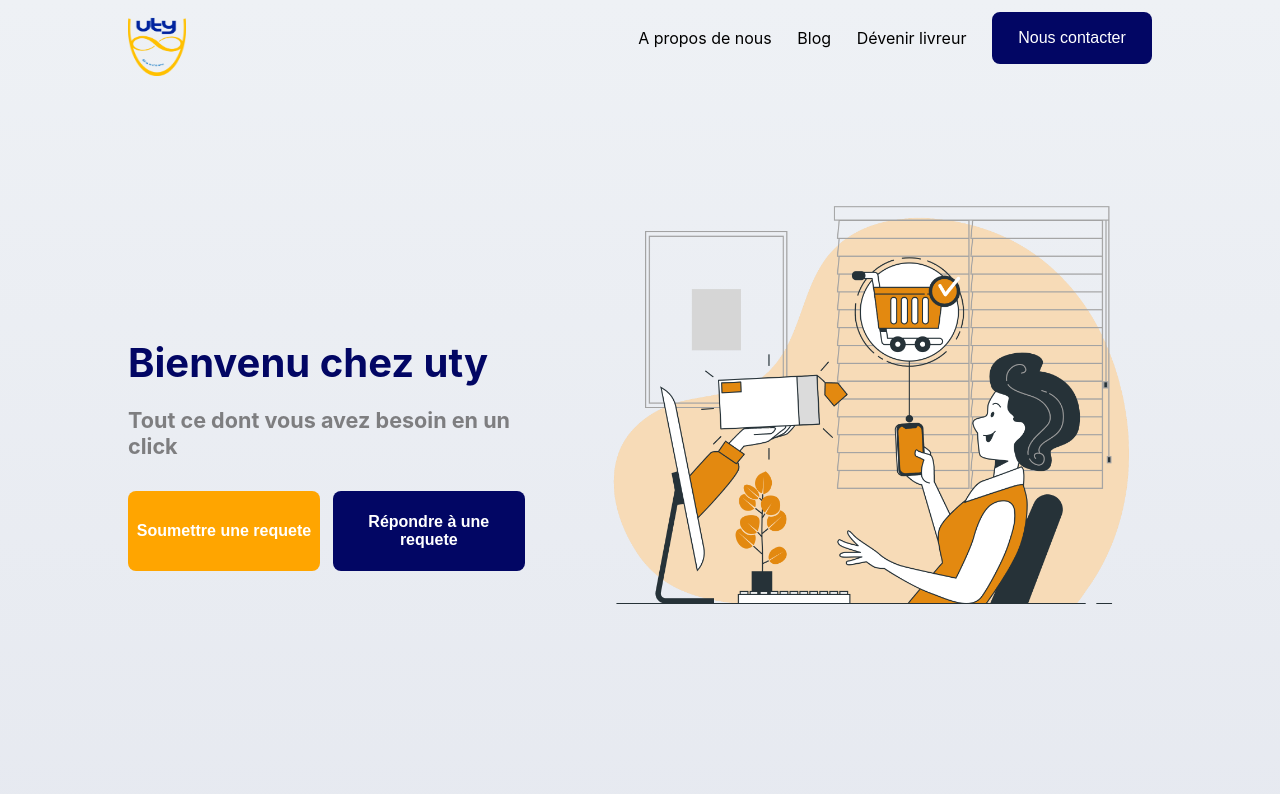
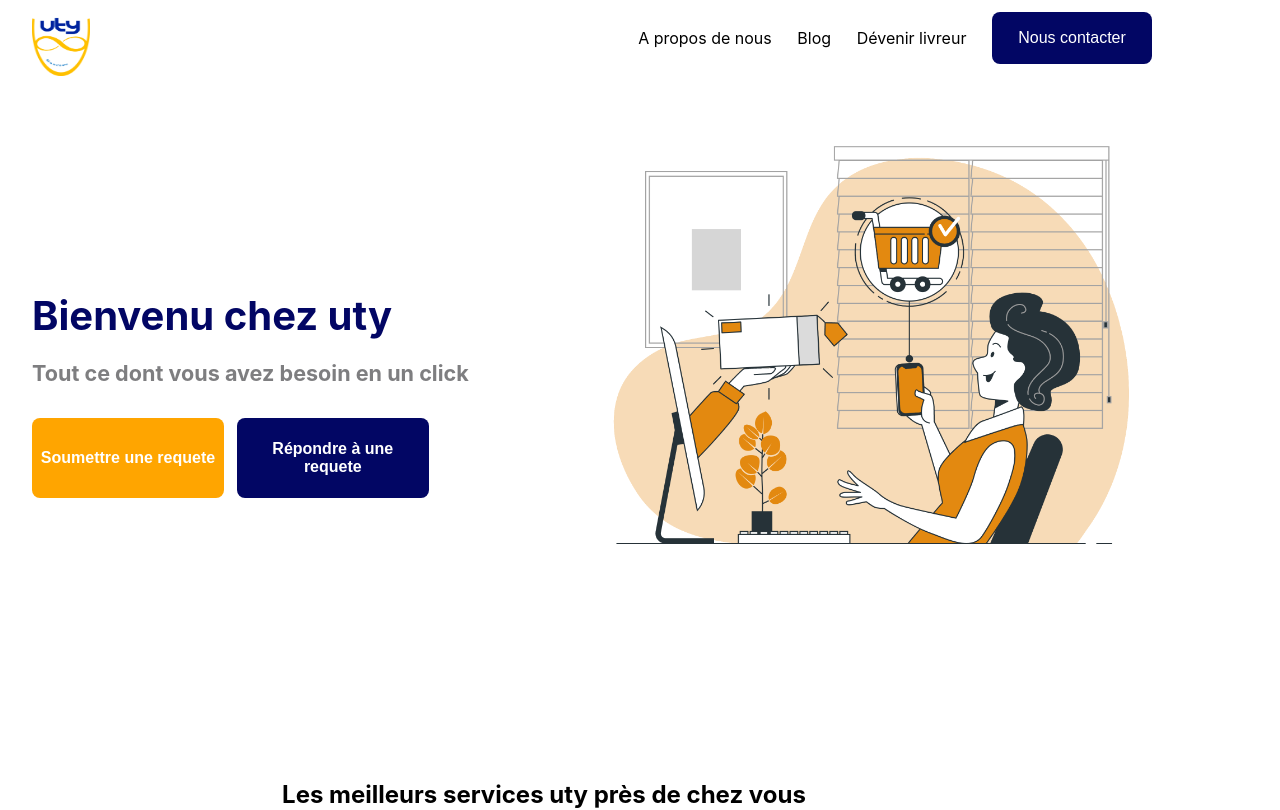
Before and after one commit to GroupeBH/uty-web-client, a React (Create React App) app: page / in a window 1280 px wide. Shown: the top 810 px of the page. Built offline with nearby package versions, Linux system fonts and the light colour scheme.

Commit message:
fix:redirect-page

```diff
--- a/package.json
+++ b/package.json
@@ -38,7 +38,8 @@
     "socket.io-client": "^4.5.4",
     "styled-components": "^5.3.6",
     "web-vitals": "^2.1.4",
-    "yup": "^0.32.11"
+    "yup": "^0.32.11",
+    "zustand": "^4.3.3"
   },
   "scripts": {
     "start": "react-scripts start",
--- a/src/pages/Offer.jsx
+++ b/src/pages/Offer.jsx
@@ -99,8 +99,6 @@
     display: flex;
     align-items: center;
     justify-content: space-between;
-    margin-left: -5vw;
-    margin-right: -5vw;
     background-image: linear-gradient(to top, #e6e9f0 0%, #eef1f5 100%);
     padding: 1vh 5vw;
     margin-bottom: 2.5vh;
@@ -143,6 +141,23 @@
       padding-left: 2vw;
     }
   }
+  .not__offers {
+    display: flex;
+    justify-content: center;
+    align-items: center;
+    height: 85vh;
+    width: 100vw;
+    img {
+      height: 45vh;
+      width: 40vh;
+    }
+    p {
+      color: #5f6161;
+      span {
+        color: orange;
+      }
+    }
+  }
 `
 
 export default Offer
--- a/src/pages/Redirect.jsx
+++ b/src/pages/Redirect.jsx
@@ -78,12 +78,11 @@
 }
 
 const Container = styled.div`
+  @media all and (max-width: 800px) {
     height: 100vh;
-  /* display: flex;
+    display: flex;
     justify-content: center;
-  align-items: center; */
-  padding-top: 7.5vh;
-  padding-left: 7.5vw;
+    align-items: center;
     background-image: linear-gradient(to top, #e6e9f0 0%, #eef1f5 100%);
     .desktop__display {
       display: none;
@@ -125,6 +124,8 @@
         font-weight: bold;
       }
     }
+  }
+
   @media all and (min-width: 992px) {
     /* background-image: linear-gradient(to top, #e6e9f0 0%, #eef1f5 100%); */
     .desktop__display {
--- a/src/pages_provider/Dashboard.jsx
+++ b/src/pages_provider/Dashboard.jsx
@@ -12,6 +12,7 @@
 import pubPrice from '../assets/Dépenses Pub.png'
 import map from '../assets/map.png'
 import { useGeolocated } from 'react-geolocated'
+import { useBookStore } from '../utils/Store'
 
 function Dashboard() {
   let navigate = useNavigate()
@@ -19,7 +20,8 @@
   const socket = useRef()
   const [notifications, setNotifications] = useState([])
   const [location, setLocation] = useState()
-
+  const latitude = useBookStore((state) => state.latitude)
+  const updateLatitude = useBookStore((state) => state.updateLatitude)
   const { coords, isGeolocationAvailable, isGeolocationEnabled } =
     useGeolocated({
       positionOptions: {
@@ -34,7 +36,8 @@
 
   useEffect(() => {
     setLocation(coords)
-    console.log(location)
+    updateLatitude(coords.latitude)
+    console.log(latitude)
     socket.current = io('http://localhost:5200')
     socket.current.emit('add-user', currentUser._id, currentUser.username)
   }, [currentUser])
@@ -101,7 +104,7 @@
         <div
           className="commande__link"
           onClick={() => {
-            localStorage.setItem('currentLocation', JSON.stringify(location))
+            localStorage.setItem('currentLocation', location)
             navigate('/DeliveryOne')
           }}
         >
--- a/src/utils/Constants.js
+++ /dev/null
@@ -1 +0,0 @@
-export const reducerCases = {}
--- /dev/null
+++ b/src/utils/Store.js
@@ -0,0 +1,14 @@
+import create from 'zustand'
+
+export const useBookStore = create((set, get) => ({
+  latitude: 0,
+  longitude: 0,
+  updateLatitude: (newLatitude) => {
+    const latitudeState = get().latitude
+    set({ latitude: newLatitude + latitudeState })
+  },
+  updateLongitude: (newLongitude) => {
+    const longitudeState = get().longitude
+    set({ longitude: newLongitude + longitudeState })
+  },
+}))
```
Also changed, not shown: src/utils/Reducer.jsx (deleted, +0 -23 lines), src/utils/StateProvider.jsx (deleted, +0 -12 lines), 1 other file (tests, documents, lock files or other folders). Lines whose indentation alone changed are shown as unchanged.
